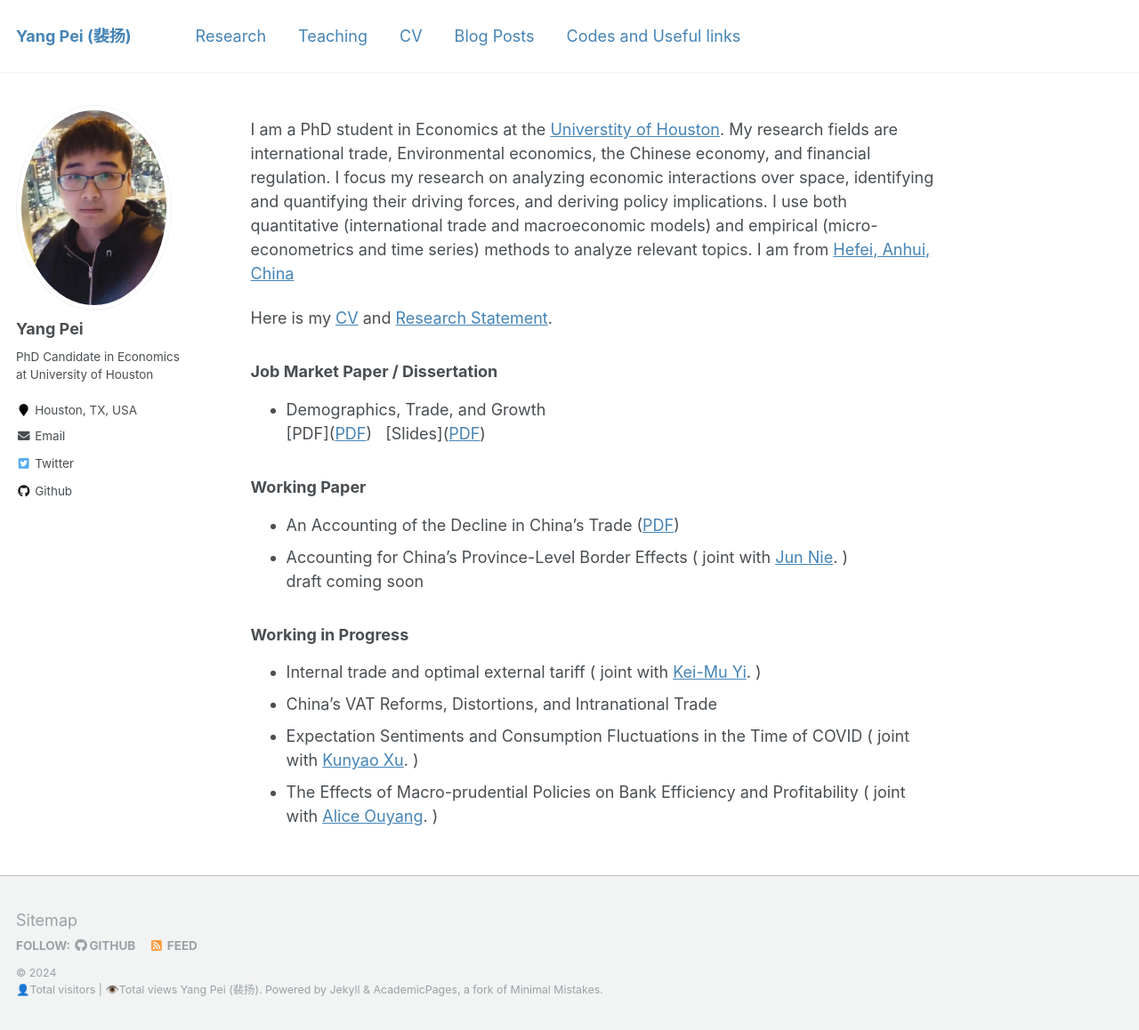
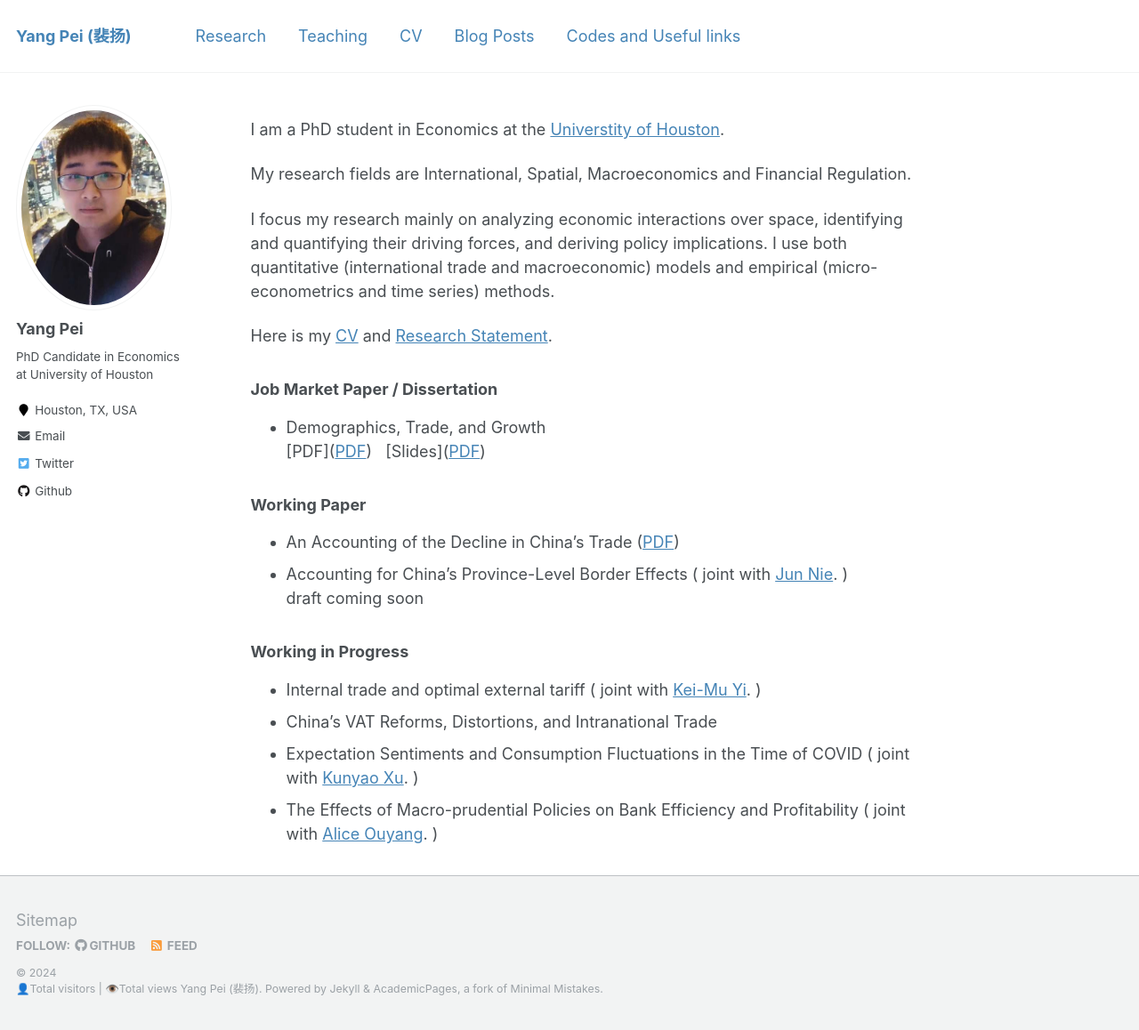
Before and after one commit to ypei1/ypei1.github.io, a Jekyll site: the page built from _pages/about.md, in a window 1280 px wide and 1158 px high. Shown: the whole window at 89% size. Built offline with Jekyll 4.4.1, drawn with Linux system fonts in a browser that asks for light colours; comment, search, counter and statistics services are not loaded.

Commit message:
Update about.md

```diff
--- a/_pages/about.md
+++ b/_pages/about.md
@@ -8,7 +8,11 @@
   - /about.html
 ---
 
-I am a PhD student in Economics at the [Universtity of Houston](https://www.uh.edu/class/economics/).  My research fields are international trade, Environmental economics, the Chinese economy, and financial regulation. I focus my research on analyzing economic interactions over space, identifying and quantifying their driving forces, and deriving policy implications. I use both quantitative (international trade and macroeconomic models) and empirical (micro-econometrics and time series) methods to analyze relevant topics. I am from [Hefei, Anhui, China](https://goo.gl/maps/nFJeT9D8u1xQcx4Z7)
+I am a PhD student in Economics at the [Universtity of Houston](https://www.uh.edu/class/economics/).
+
+My research fields are International, Spatial, Macroeconomics and Financial Regulation.
+
+I focus my research mainly on analyzing economic interactions over space, identifying and quantifying their driving forces, and deriving policy implications. I use both quantitative (international trade and macroeconomic) models and empirical (micro-econometrics and time series) methods.
 
 Here is my <a href="/files/YANGPEI_cv.pdf">CV</a>  and  <a href="/files/YANGPEI_RS.pdf">Research Statement</a>.
 
```
